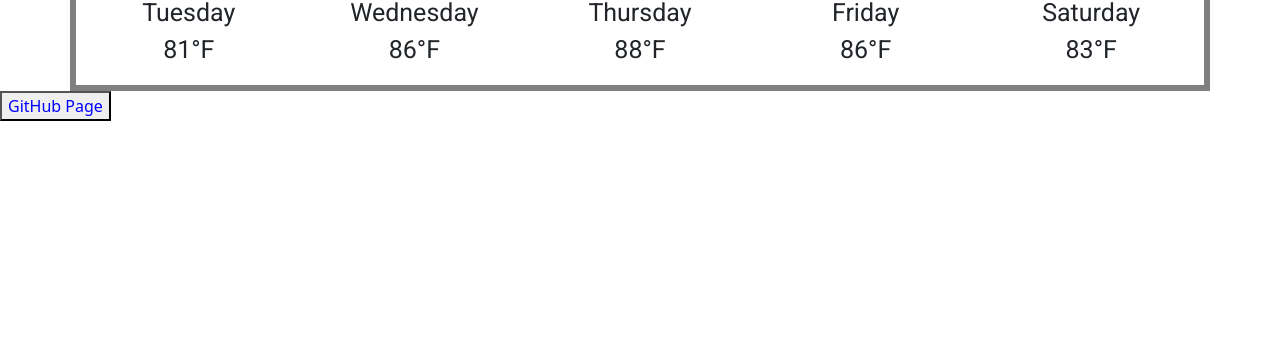
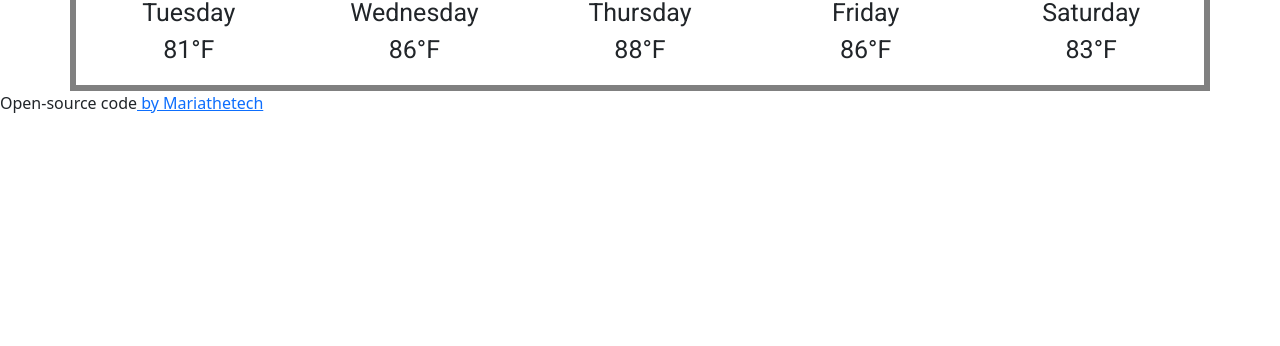
Before and after one commit to mariacamper/Weather-App, a plain HTML site: page index.html in a window 1280 px wide. Shown: the part 454-800 px from the top of the page. Drawn offline with nearby package versions, Linux system fonts and the light colour scheme.

Commit message:
Corrected github link. Removed button added small tag.

```diff
--- a/index.html
+++ b/index.html
@@ -81,8 +81,8 @@
 
       </div>
       <footer>
-        <a href="https://mariacamper.github.io/Weather-App/"><button>GitHub Page</button>
-        </footer>
+       <sm>Open-source code<a href="https://github.com/mariacamper/Weather-App" target="_blank"> by Mariathetech</a></sm>
+      </footer>
 
   </div>
 
```
